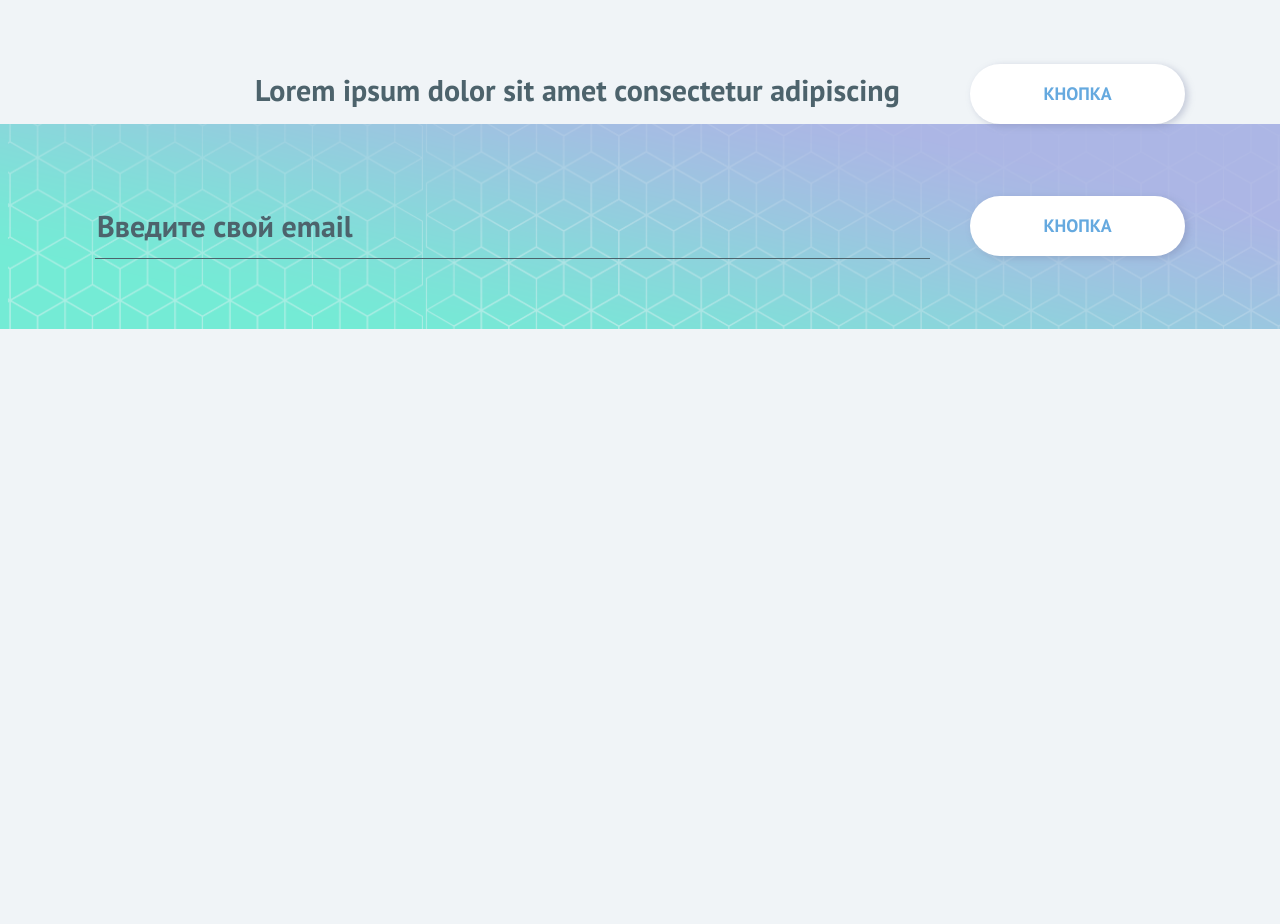
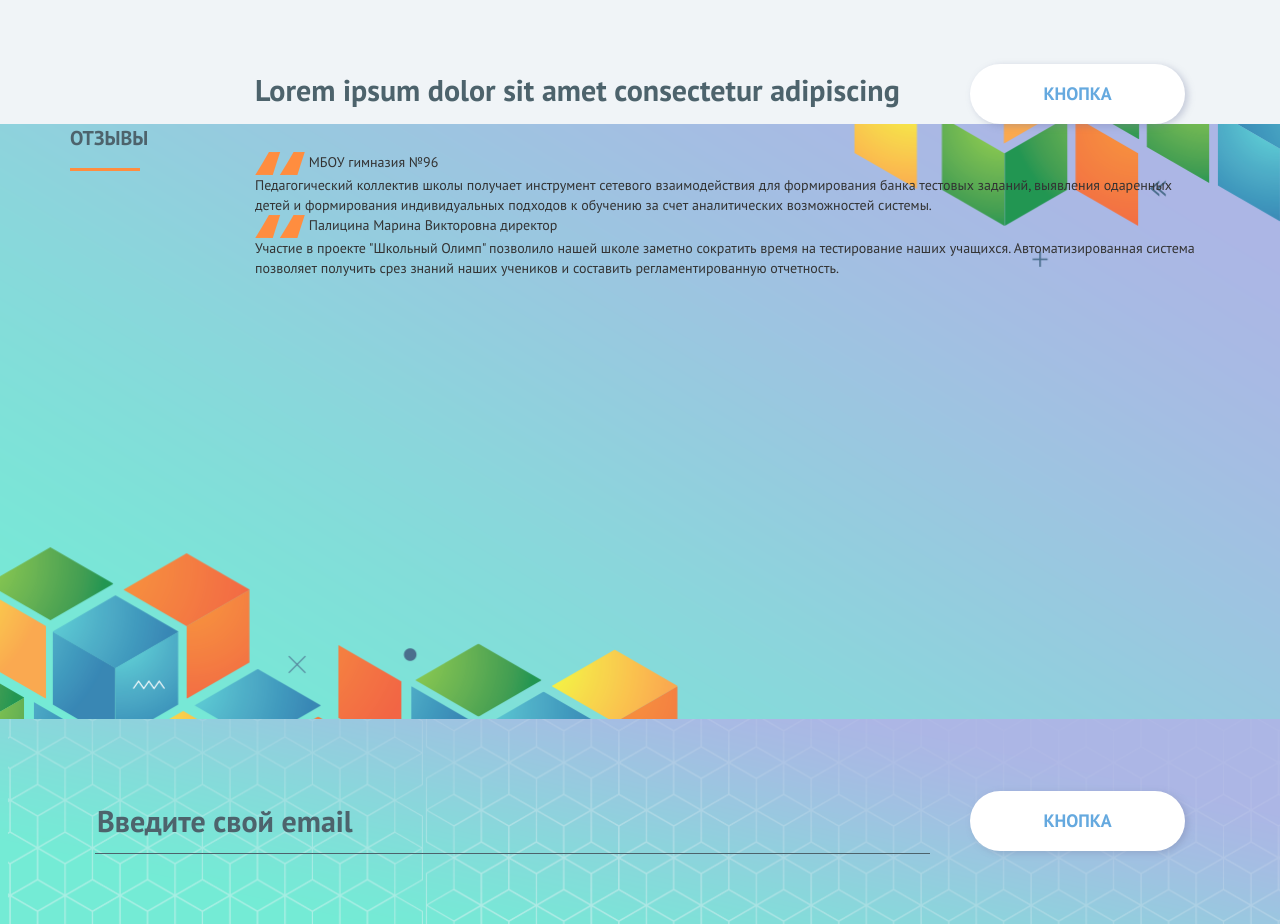
Before and after one commit to olroma/Layout6, a website: page index.html in a window 1280 px wide. Shown: the part 2160-3084 px from the top of the page. Before the commit the page ends 2489 px from the top, so only its background shows below. Drawn offline with Linux system fonts and the light colour scheme.

Commit message:
Исправлена картинка для блока с отзывами

```diff
--- /dev/null
+++ b/PControl/block/reviews.css
@@ -0,0 +1,16 @@
+.reviews {
+  height: 595px;
+  background: url('../img/review/review-background.png');
+  background-repeat: no-repeat;
+  background-size: cover;
+
+  .container__title {
+    &::after {
+      background: var(--orange);
+    }
+  }
+
+  &__description {
+    padding-left: 185px;
+  }
+}
--- a/css/PControl.css
+++ b/css/PControl.css
@@ -393,3 +393,15 @@ ul {
       font-size: 18px;
       margin-top: 15px;
 }
+.reviews {
+  height: 595px;
+  background: url('../img/review/review-background.png');
+  background-repeat: no-repeat;
+  background-size: cover;
+}
+.reviews .container__title::after {
+  background: #ff8d3f;
+}
+.reviews__description {
+    padding-left: 185px;
+  }
--- a/index.html
+++ b/index.html
@@ -183,7 +183,51 @@
   </div>
 
   <div class="container-fluid reviews">
+    <div class="row">
+      <div class="container">
+        <div class="row">
+          <div class="col-xs-12 reviews__row-title">
+            <span class="container__title">Отзывы</span>
+          </div>
+        </div>
 
+        <div class="row">
+          <div class="col-xs-12">
+            <div class="reviews__description">
+              <ul class="reviews__list">
+                <li class="reviews__item">
+                  <img src="img/review/review-quote.png" alt="quote">
+                  <span class="reviews__title-item">МБОУ гимназия №96 </span>
+                  <div class="reviews__description-item">
+                      Педагогический коллектив школы
+                      получает инструмент сетевого
+                      взаимодействия для формирования
+                      банка тестовых заданий, выявления
+                      одаренных детей и формирования
+                      индивидуальных подходов к обучению
+                      за счет аналитических возможностей системы.
+                  </div>
+                </li>
+
+                <li class="reviews__item">
+                  <img src="img/review/review-quote.png" alt="quote">
+                  <span class="reviews__title-item">Палицина Марина Викторовна директор</span>
+                  <div class="reviews__description-item">
+                      Участие в проекте "Школьный Олимп"
+                      позволило нашей школе заметно
+                      сократить время на тестирование наших
+                      учащихся. Автоматизированная система
+                      позволяет получить срез знаний наших
+                      учеников и составить
+                      регламентированную отчетность.
+                  </div>
+                </li>
+              </ul>
+            </div>
+          </div>
+        </div>
+      </div>
+    </div>
   </div>
 
   <div class="container-fluid product">
```
Also changed, not shown: img/review-background.png (deleted), img/review/review-background.png (added), img/review/review-quote.png (added).
